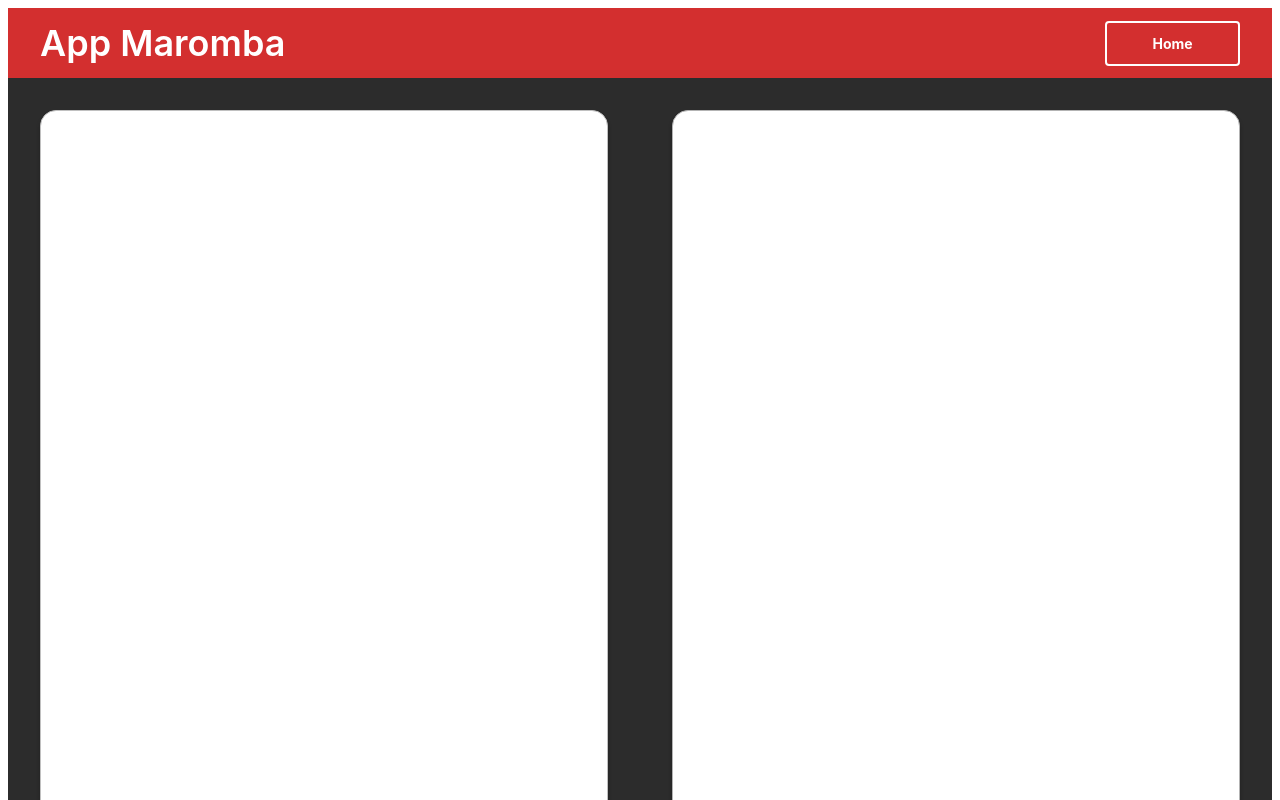
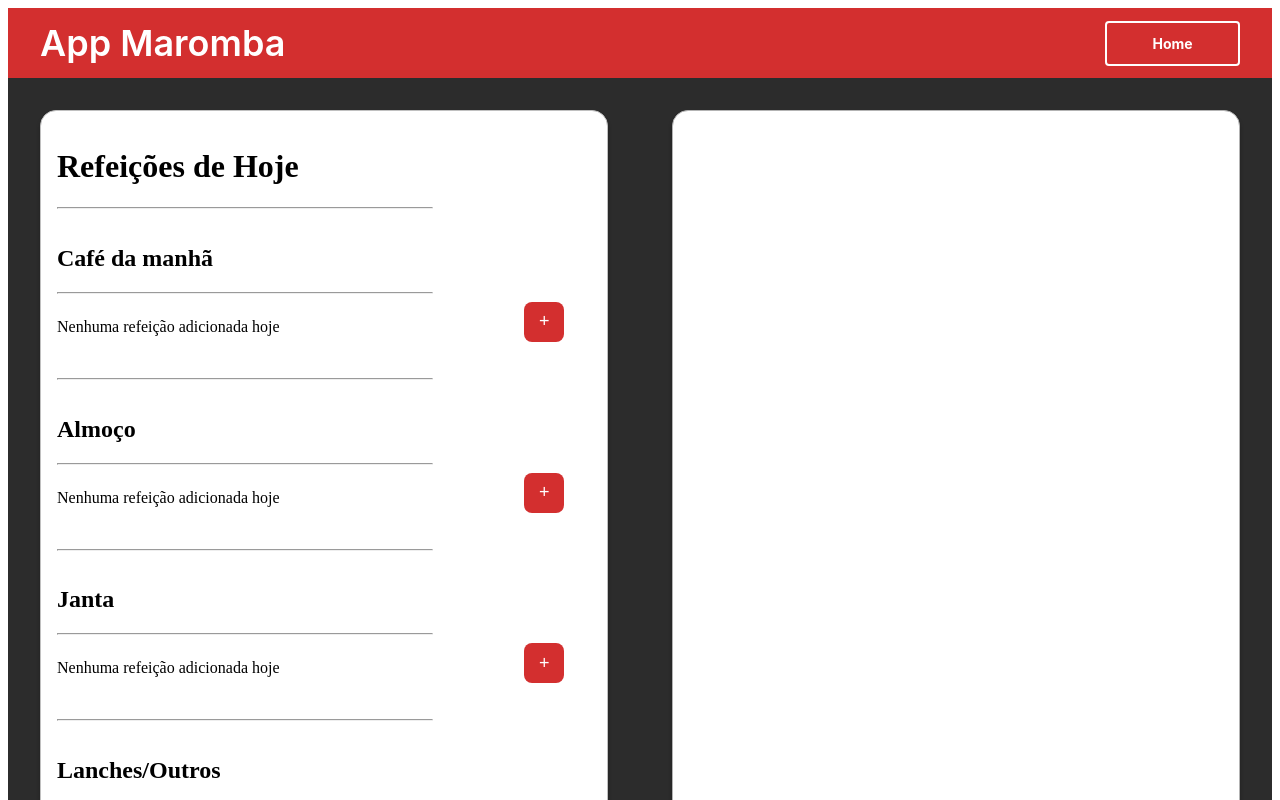
Before and after one commit to franciscocmneto/angular-diet-project, an Angular app in the folder dieta-maromba/: page / in a window 1280 px wide. Shown: the top 800 px of the page. Built offline with nearby package versions, Linux system fonts and the light colour scheme.

Commit message:
inicio refeições hoje

```diff
--- a/dieta-maromba/src/app/background/background.component.css
+++ b/dieta-maromba/src/app/background/background.component.css
@@ -1,3 +1,29 @@
+
+hr{
+  width: 70%;
+  margin-left: 0%;
+}
+
+.titulo-container{
+  width: 100%;
+
+}
+
+.btn-add {
+  background-color: #D32F2F;
+  width: 40px;
+  height: 40px;
+  margin-right: 5%;
+  border: none;
+  border-radius: 20%;
+  color: white;
+  display: inline-flex;
+  justify-content: center;
+  align-items: center;
+  cursor: pointer;
+  padding: 0;
+  font-size:large;
+}
 
 
 .default_30-1240 {
--- a/dieta-maromba/src/app/background/background.component.html
+++ b/dieta-maromba/src/app/background/background.component.html
@@ -7,7 +7,24 @@
   </div>
   <div class="body">
     <div class="left-content_30-1244">
-        <div class="content-card_30-1245"></div>
+      <div class="content-card_30-1245">
+        <div class="titulo-container">
+          <h1>Refeições de Hoje</h1>
+          <hr />
+        </div>
+        <div *ngFor= "let refeicao of refeicoes" class="titulo-container">
+          <h2>{{ refeicao }}</h2>
+          <hr />
+          <div style="display: flex; justify-content: space-between;">
+            <p>Nenhuma refeição adicionada hoje</p>
+            <button type="button" class="btn-add" > + </button>
+
+          </div>
+
+          <br />
+          <hr />
+        </div>
+      </div>
     </div>
     <div class="right-content_30-1294">
       <div class="calend-rio_30-1295"></div>
--- a/dieta-maromba/src/app/background/background.component.ts
+++ b/dieta-maromba/src/app/background/background.component.ts
@@ -3,8 +3,12 @@ import { Component } from '@angular/core';
 @Component({
   selector: 'app-background',
   templateUrl: './background.component.html',
-  styleUrl: './background.component.css'
+  styleUrls: ['./background.component.css']
 })
 export class BackgroundComponent {
+  refeicoes: string[] = ['Café da manhã', 'Almoço', 'Janta', 'Lanches/Outros'];
 
+  constructor() {
+
+  }
 }
```
Lines whose indentation alone changed are shown as unchanged.
